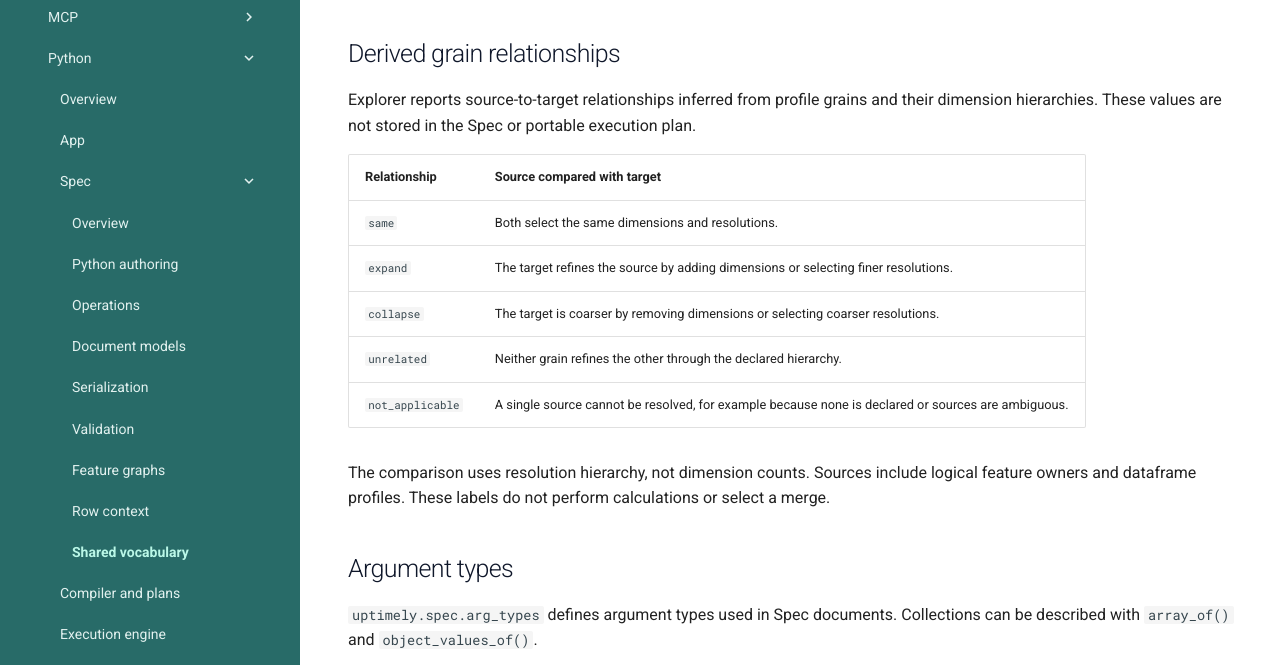
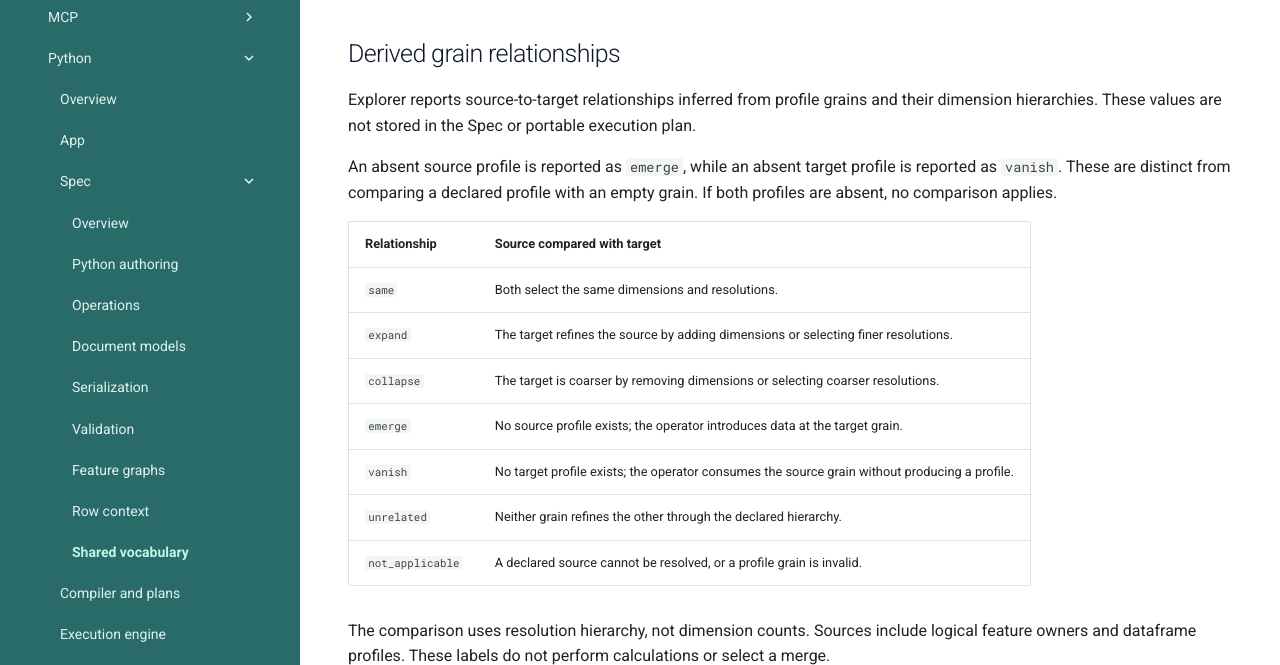
Before and after one commit to uptimely-ai/uptimely-core, an MkDocs documentation site: the page built from docs/reference/python/spec-vocabulary.md, in a window 1280 px wide and 900 px high, scrolled down 390 px, cut to the strip 103-768 px from the top of the window. Built offline with MkDocs 1.6.1 and Material for MkDocs 9.7.7, drawn with Linux system fonts in a browser that asks for light colours; comment, search, counter and statistics services are not loaded.

Commit message:
Add emerge and vanish to grain relationships

```diff
--- a/docs/reference/python/spec-vocabulary.md
+++ b/docs/reference/python/spec-vocabulary.md
@@ -24,13 +24,19 @@ Explorer reports source-to-target relationships inferred from profile grains
 and their dimension hierarchies. These values are not stored in the Spec or
 portable execution plan.
 
+An absent source profile is reported as `emerge`, while an absent target profile
+is reported as `vanish`. These are distinct from comparing a declared profile
+with an empty grain. If both profiles are absent, no comparison applies.
+
 | Relationship | Source compared with target |
 | --- | --- |
 | `same` | Both select the same dimensions and resolutions. |
 | `expand` | The target refines the source by adding dimensions or selecting finer resolutions. |
 | `collapse` | The target is coarser by removing dimensions or selecting coarser resolutions. |
+| `emerge` | No source profile exists; the operator introduces data at the target grain. |
+| `vanish` | No target profile exists; the operator consumes the source grain without producing a profile. |
 | `unrelated` | Neither grain refines the other through the declared hierarchy. |
-| `not_applicable` | A single source cannot be resolved, for example because none is declared or sources are ambiguous. |
+| `not_applicable` | A declared source cannot be resolved, or a profile grain is invalid. |
 
 The comparison uses resolution hierarchy, not dimension counts. Sources include
 logical feature owners and dataframe profiles. These labels do not perform
--- a/src/uptimely/explorer/app/static/js/animation/table_frames.js
+++ b/src/uptimely/explorer/app/static/js/animation/table_frames.js
@@ -132,7 +132,9 @@ export function createDataLineageTables(allSteps, datasetSteps, onFold) {
     const table = step.querySelector('table[data-side="output"]');
     const preparation = [{ type: "inputs" }];
     const relationships = step.dataset.grainRelationships.split(",");
-    if (relationships.includes("collapse")) preparation.push({ type: "group" });
+    if (relationships.some(relationship => ["collapse", "vanish"].includes(relationship))) {
+      preparation.push({ type: "group" });
+    }
     preparation.push({ type: "invocation" });
     if (step.dataset.frameSignature === "1->0") preparation.push({ type: "write" });
     if (!table) return preparation;
--- a/src/uptimely/explorer/app/static/js/rendering/page_renderer.js
+++ b/src/uptimely/explorer/app/static/js/rendering/page_renderer.js
@@ -58,6 +58,7 @@ export function planOverview(data) {
     <section id="plan-overview" class="mb-16">
       <div class="catalog-charts lg:grid-cols-2">${distribution("Invocations by binding role", plan.invocation_role_counts, {
         total: plan.invocation_count,
+        labelFormatter: role => role[0].toUpperCase() + role.slice(1),
       })}
         ${distribution("Invocations by stage", data.stages.map(stage => [`Stage ${stage.stage}`, stage.steps.length]), {
           total: plan.invocation_count,
```
Also changed, not shown: CHANGELOG.md (+2 -0 lines), src/uptimely/explorer/app/static/js/catalogs/catalog_renderer.js (+9 -6 lines), src/uptimely/explorer/app/static/js/rendering/shared_markup.js (+5 -2 lines), 8 other files.
